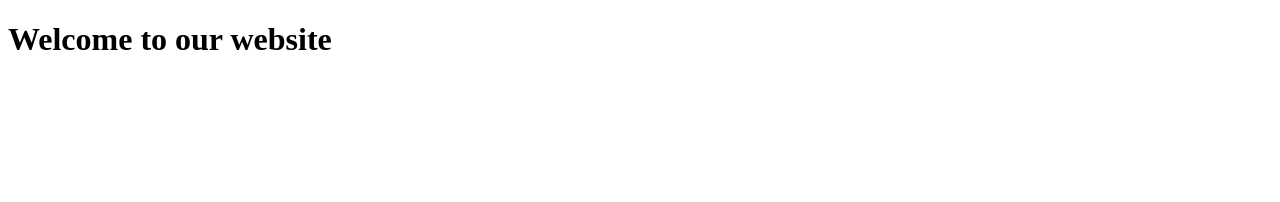
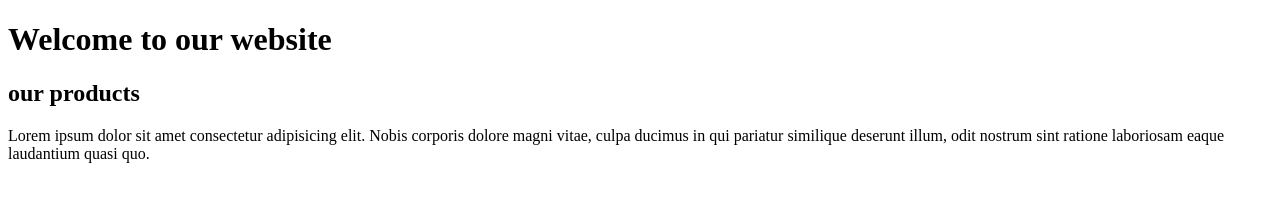
Before and after one commit to zakup7974112-hash/ONLINESTORE, a plain HTML site: page index.html in a window 1280 px wide. Drawn offline with Linux system fonts and the light colour scheme.

Commit message:
i added new main tag to index.html

```diff
--- a/index.html
+++ b/index.html
@@ -10,5 +10,19 @@
     <header>
         <h1>Welcome to our website</h1>
     </header>
+
+    <main>
+        <div class="container">
+            <h2>our products</h2>
+            <p>
+                Lorem ipsum dolor sit amet consectetur
+                adipisicing elit. Nobis corporis dolore
+                magni vitae, culpa ducimus in qui
+                pariatur similique deserunt illum,
+                odit nostrum sint ratione laboriosam
+                eaque laudantium quasi quo.
+            </p>
+        </div>
+    </main>
 </body>
 </html>
```
